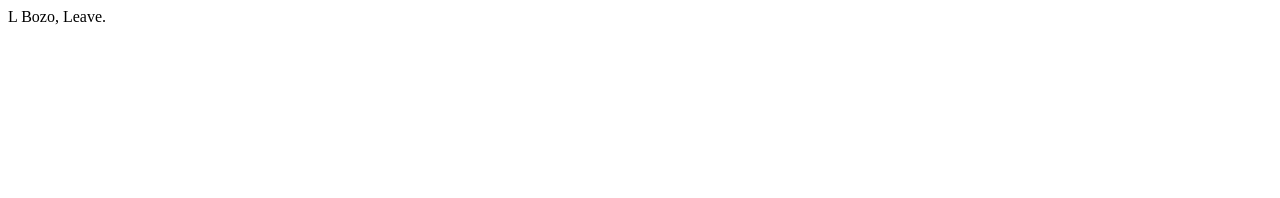
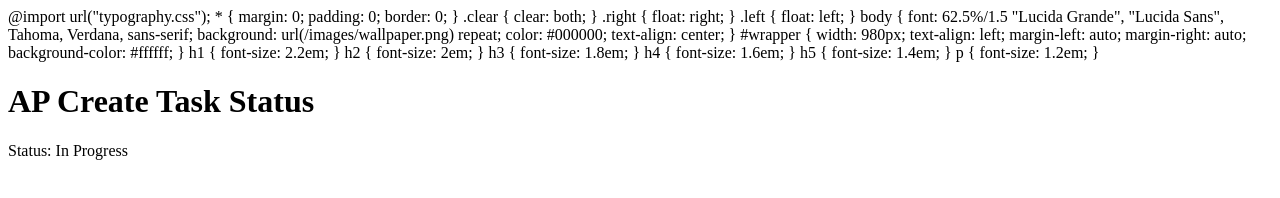
Before and after one commit to Fox-Studio/gavinfox.org, a plain HTML site: page index.html in a window 1280 px wide. Drawn offline with Linux system fonts and the light colour scheme.

Commit message:
Update index.html

```diff
--- a/index.html
+++ b/index.html
@@ -1,4 +1,63 @@
 <!DOCTYPE html>
+<head>
+  <styles>
+    @import url("typography.css");
+* {
+  margin: 0;
+  padding: 0;
+  border: 0;
+}
+    .clear {
+  clear: both;
+}
+
+.right {
+  float: right;
+}
+
+.left {
+  float: left;
+}
+    body {
+  font: 62.5%/1.5 "Lucida Grande", "Lucida Sans", Tahoma, Verdana, sans-serif;
+  background: url(/images/wallpaper.png) repeat;
+  color: #000000;
+  text-align: center;
+}
+
+#wrapper {
+  width: 980px;
+  text-align: left;
+  margin-left: auto;
+  margin-right: auto;
+  background-color: #ffffff;
+}
+    h1 {
+  font-size: 2.2em;
+}
+
+h2 {
+  font-size: 2em;
+}
+
+h3 {
+  font-size: 1.8em;
+}
+
+h4 {
+  font-size: 1.6em;
+}
+
+h5 {
+  font-size: 1.4em;
+}
+
+p {
+  font-size: 1.2em;
+}
+  </styles>
+</head>
 <body>
-  L Bozo, Leave.
+  <h1>AP Create Task Status</h1>
+  Status: In Progress
 </body>
```
